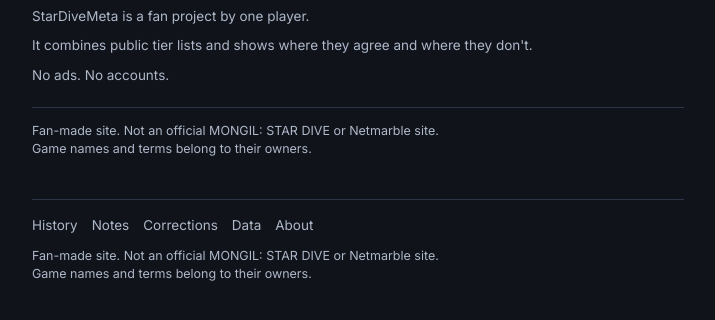
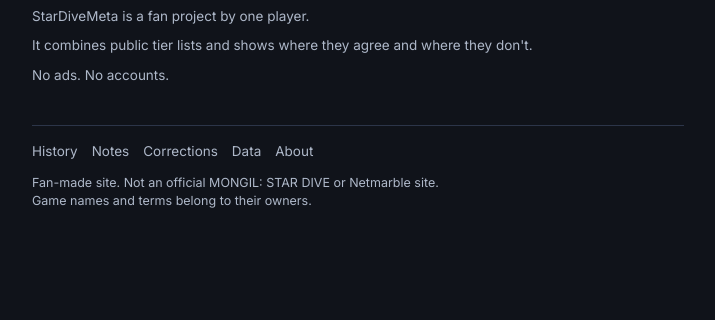
Before and after one commit to thomasttrr/stardivemeta, an Astro site in the folder site/: page /about in a window 1280 px wide. Shown: the part 98-418 px from the top of the page, without its empty margins (282-997 px from the left). Built offline with nearby package versions, Linux system fonts and the light colour scheme; Astro itself is replaced by a stand-in of ours.

Commit message:
CP3 debloat pass 2: disclaimer shows once per page (Tom's feedback)
About rendered the fan disclaimer twice (page body + footer).
Removed the in-body copy; the footer instance in the Base layout
remains the single disclaimer on every page. G12 checks presence
(contains), not count — check-dist still passes.

```diff
--- a/site/src/pages/about.astro
+++ b/site/src/pages/about.astro
@@ -1,10 +1,9 @@
 ---
 // About page (plan T3.8 + §B.5 About). Part E Q4 answered "none"
 // (D-9 vetoed), so there is deliberately no corrections email line.
-// The disclaimer is repeated in full in the body, per §B.5 item 6
-// (it also runs in the footer of every page).
+// CP3 debloat pass 2 (Tom, 2026-10-29): no in-body disclaimer here —
+// the footer copy (Base layout) is the single disclaimer per page.
 import Base from '../layouts/Base.astro';
-import Disclaimer from '../components/Disclaimer.astro';
 ---
 
 <Base title="About – StarDiveMeta" path="/about/">
@@ -15,9 +14,6 @@ import Disclaimer from '../components/Disclaimer.astro';
     they don't.
   </p>
   <p class="built">No ads. No accounts.</p>
-  <div class="disclaimer-block">
-    <Disclaimer />
-  </div>
 </Base>
 
 <style>
@@ -33,9 +29,4 @@ import Disclaimer from '../components/Disclaimer.astro';
     font-size: var(--text-body-sm);
     margin: 10px 0 0;
   }
-  .disclaimer-block {
-    margin-top: 22px;
-    border-top: 1px solid var(--line);
-    padding-top: 14px;
-  }
 </style>
```
